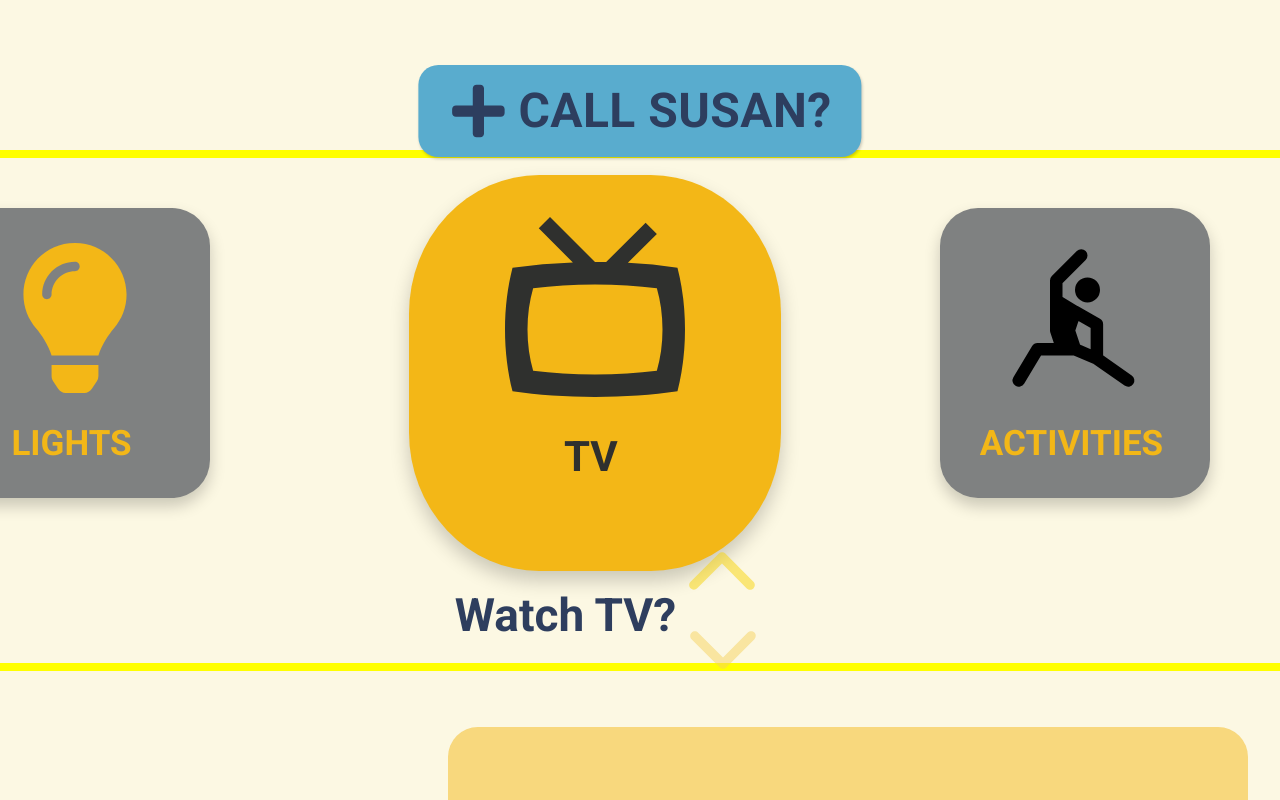
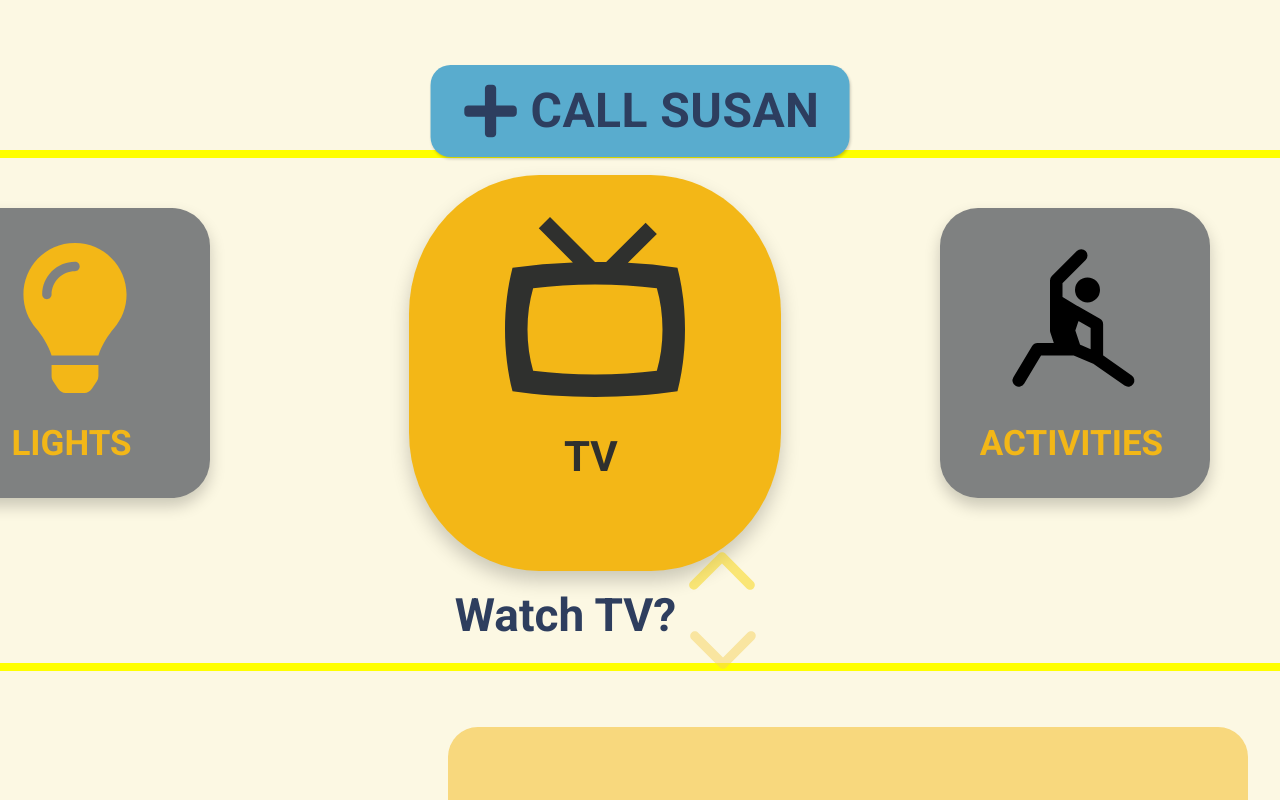
Before and after one commit to whimsical-phoenix/just-for-us, a React (Create React App) app: page /garden-loft-app/home in a window 1280 px wide. Shown: the top 800 px of the page. Built offline with nearby package versions, Linux system fonts and the light colour scheme.

Commit message:
call help styling changed

```diff
--- a/src/components/CallHelpButton.js
+++ b/src/components/CallHelpButton.js
@@ -137,7 +137,7 @@ const CallHelpButtonComponent = ({ onClick }) => {
           fontWeight="700"
           style={{ display: "flex", alignItems: "center", padding: "0 20px" }}>
           <FaPlus size={60} />
-          <div style={{ paddingLeft: "10px" }}>CALL SUSAN?</div>
+          <div style={{ paddingLeft: "10px" }}>CALL SUSAN</div>
         </Typography>
       </CallHelpButton>
 
```
